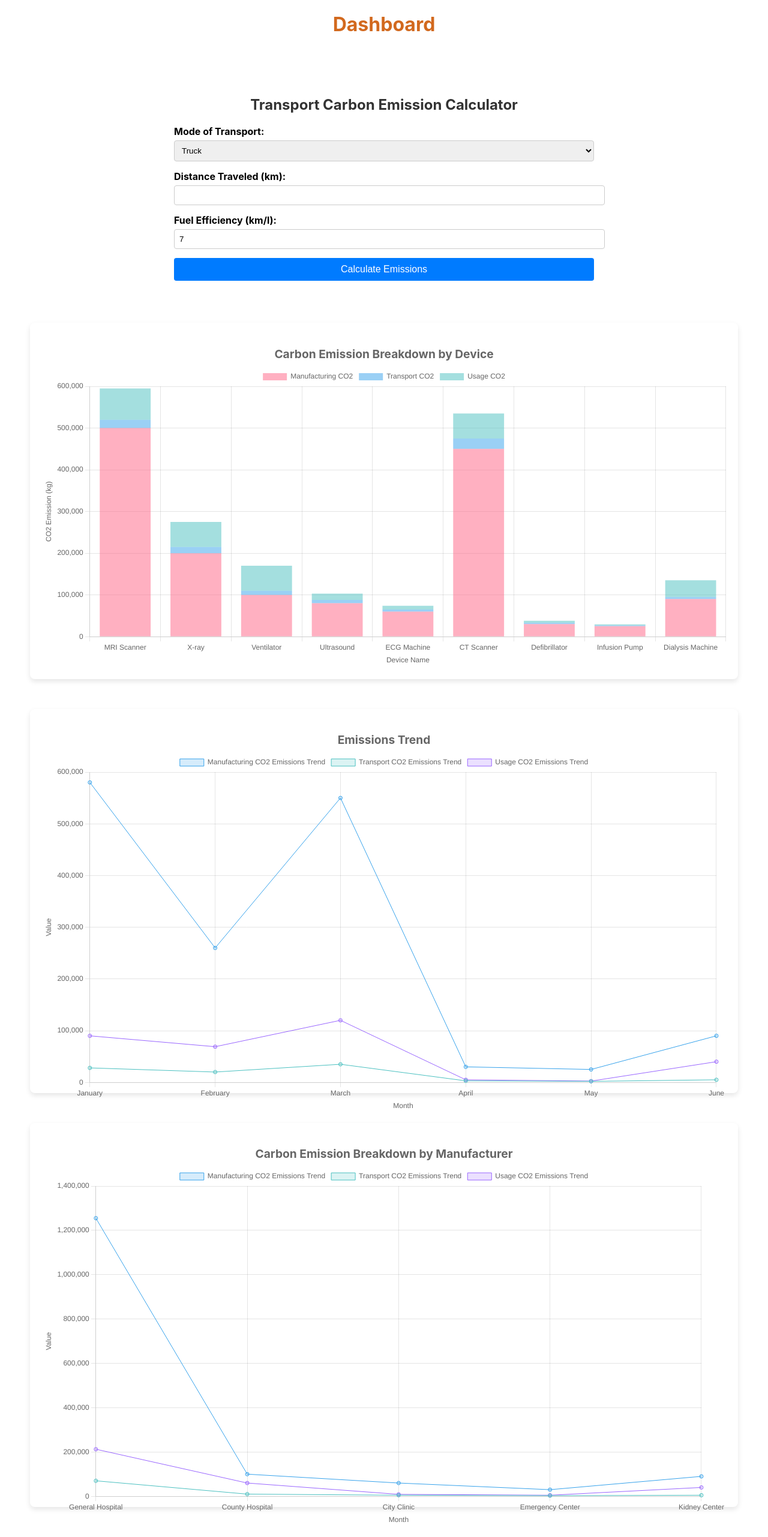
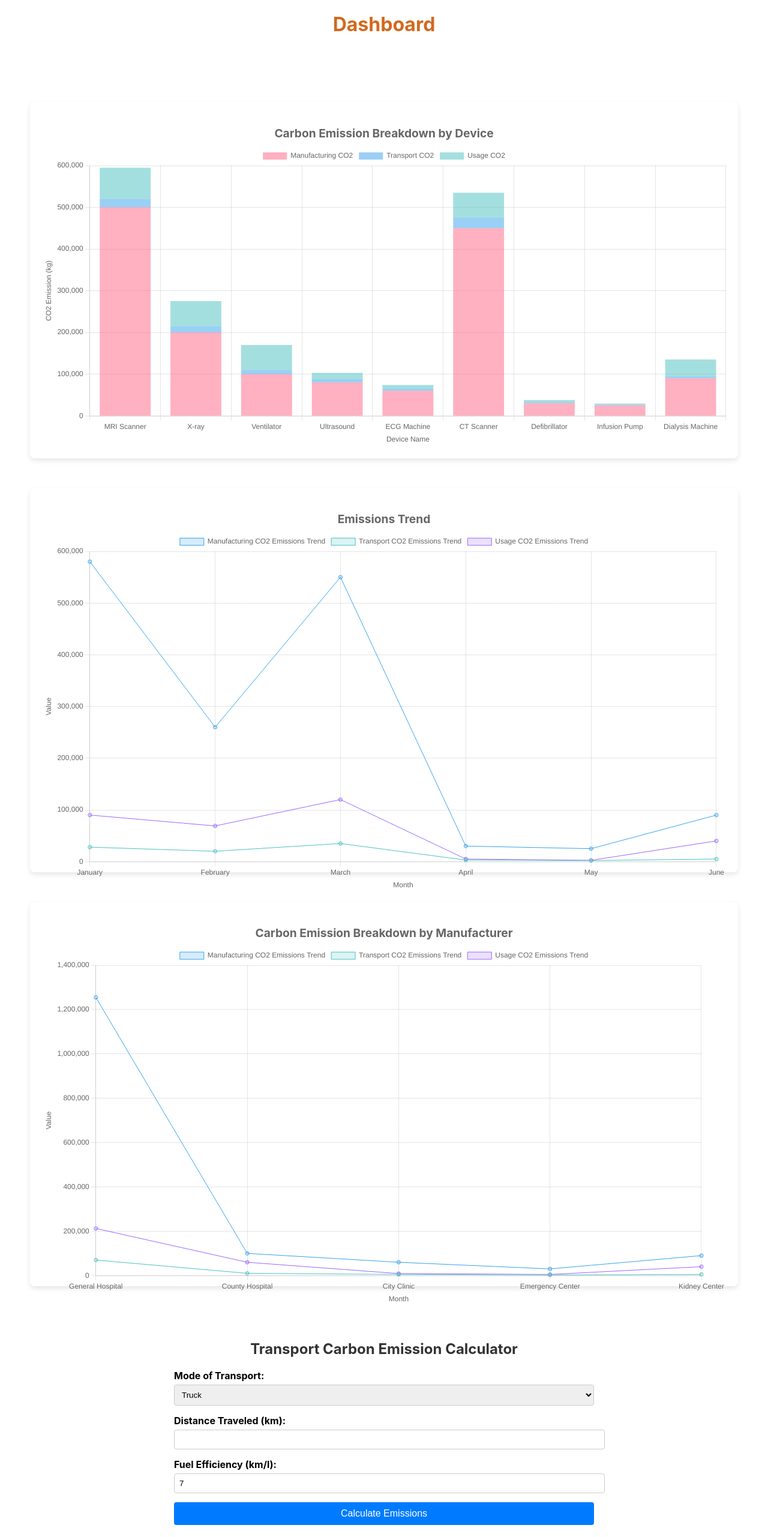
Before and after one commit to d2Anubis/Carbon-Med-Chain, a React (Create React App) app in the folder website/: page / in a window 1280 px wide. Shown: the whole page at 60% size. Built offline with nearby package versions, Linux system fonts and the light colour scheme.

Commit message:
order change Dashboard

```diff
--- a/website/src/pages/Dashboard.js
+++ b/website/src/pages/Dashboard.js
@@ -209,8 +209,6 @@ const Dashboard = () => {
         Refresh
       </button>
       <p className="current-time">Current Time: {currentTime}</p> */}
-
-<div>  <ModeOfTrasport/> </div>
     <div className="chart-container2">
       <h3>Carbon Emission Breakdown by Device</h3>
       <CO2BreakdownStackedBarChart data={data} />
@@ -225,6 +223,8 @@ const Dashboard = () => {
         <h3>Carbon Emission Breakdown by Manufacturer</h3>
         <EmissionsTrendChart data={manufacturerData} options={commonOptions} />
       </div>
+
+    <div>  <ModeOfTrasport/> </div>
     </div>
   );
 };
```
